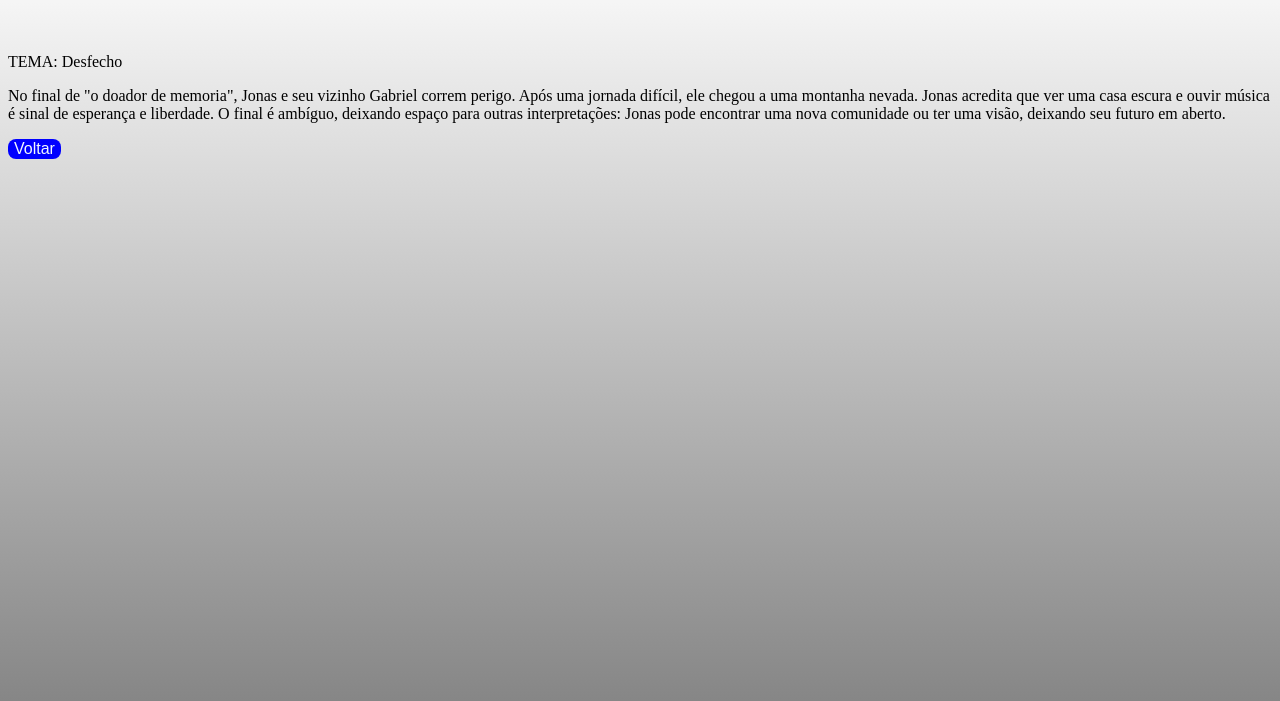
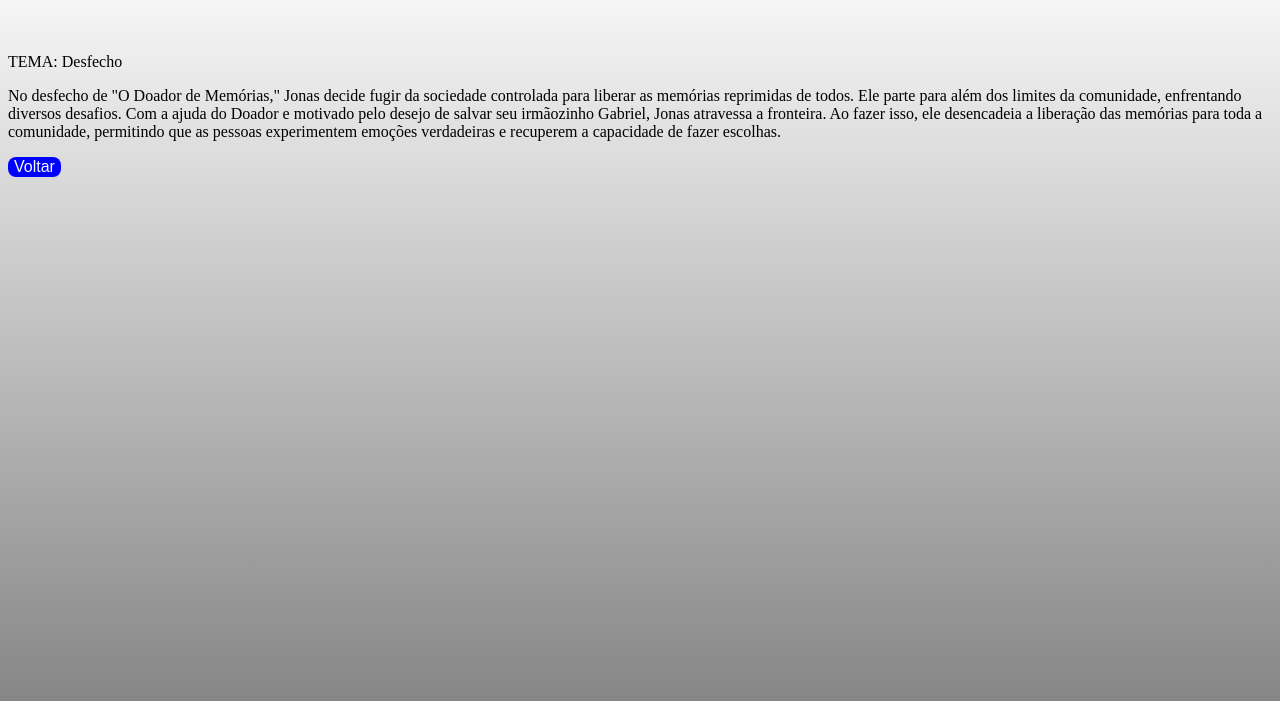
Before and after one commit to Humano123/trabalho, a plain HTML site: page gabriel.html in a window 1280 px wide. Shown: the part 61-762 px from the top of the page. Drawn offline with Linux system fonts and the light colour scheme.

Commit message:
Add files via upload

```diff
--- a/gabriel.html
+++ b/gabriel.html
@@ -33,7 +33,7 @@
     <h1>Gabriel leão</h1>
     <br>
     <p>TEMA: Desfecho</p>
-    <p>No final de "o doador de memoria", Jonas e seu vizinho Gabriel correm perigo. Após uma jornada difícil, ele chegou a uma montanha nevada. Jonas acredita que ver uma casa escura e ouvir música é sinal de esperança e liberdade. O final é ambíguo, deixando espaço para outras interpretações: Jonas pode encontrar uma nova comunidade ou ter uma visão, deixando seu futuro em aberto.
+    <p>No desfecho de "O Doador de Memórias," Jonas decide fugir da sociedade controlada para liberar as memórias reprimidas de todos. Ele parte para além dos limites da comunidade, enfrentando diversos desafios. Com a ajuda do Doador e motivado pelo desejo de salvar seu irmãozinho Gabriel, Jonas atravessa a fronteira. Ao fazer isso, ele desencadeia a liberação das memórias para toda a comunidade, permitindo que as pessoas experimentem emoções verdadeiras e recuperem a capacidade de fazer escolhas.
     </p>
     <a href="index.html"><input type="button" value="Voltar"></a>
 </body>
```
